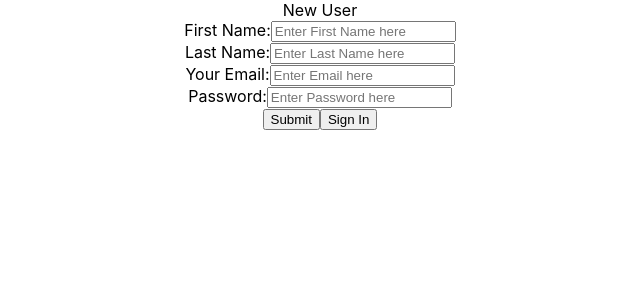
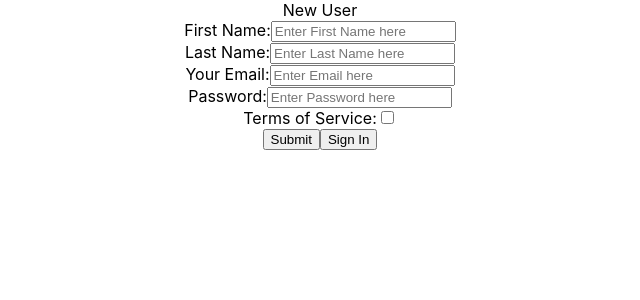
Before and after one commit to BUILD-WEEKS-SLEEP-TRACKER/react, a React (Create React App) app: page /signup in a window 1280 px wide. Shown: the top 300 px of the page, without its empty margins (320-960 px from the left). Built offline with nearby package versions, Linux system fonts and the light colour scheme.

Commit message:
added checkbox

```diff
--- a/src/App.js
+++ b/src/App.js
@@ -10,7 +10,7 @@ function App() {
 
      {/* Everything is set to show on home page atm */}
       <Route exact path="/signup" component={SignUpForm}/>
-      <Route exact path="/signin" component={SignInForm}/>
+      <Route exact path="/" component={SignInForm}/>
 
 
 
--- a/src/Components/SignUpForm.js
+++ b/src/Components/SignUpForm.js
@@ -1,6 +1,7 @@
 import React, { Component} from 'react';
 import {Link} from "react-router-dom";
 import axios from "axios"
+import { boolean } from 'yup';
 
 class SignUpForm extends Component{
     constructor(props){
@@ -57,8 +58,15 @@ submitHandler = e =>{
                         </label>
                     </div>
 
+                    <div>
+                        <label>Terms of Service:
+                            <input name="TermsOfService" type="checkbox" onChange={this.changeHandler}/>
+                        </label>
+
+                    </div>
+
                 <button type="submit">Submit</button>
-                <Link to="/signin"><button>Sign In</button></Link>
+                <Link to="/"><button>Sign In</button></Link>
                 </form>
             </div>
         )
```
